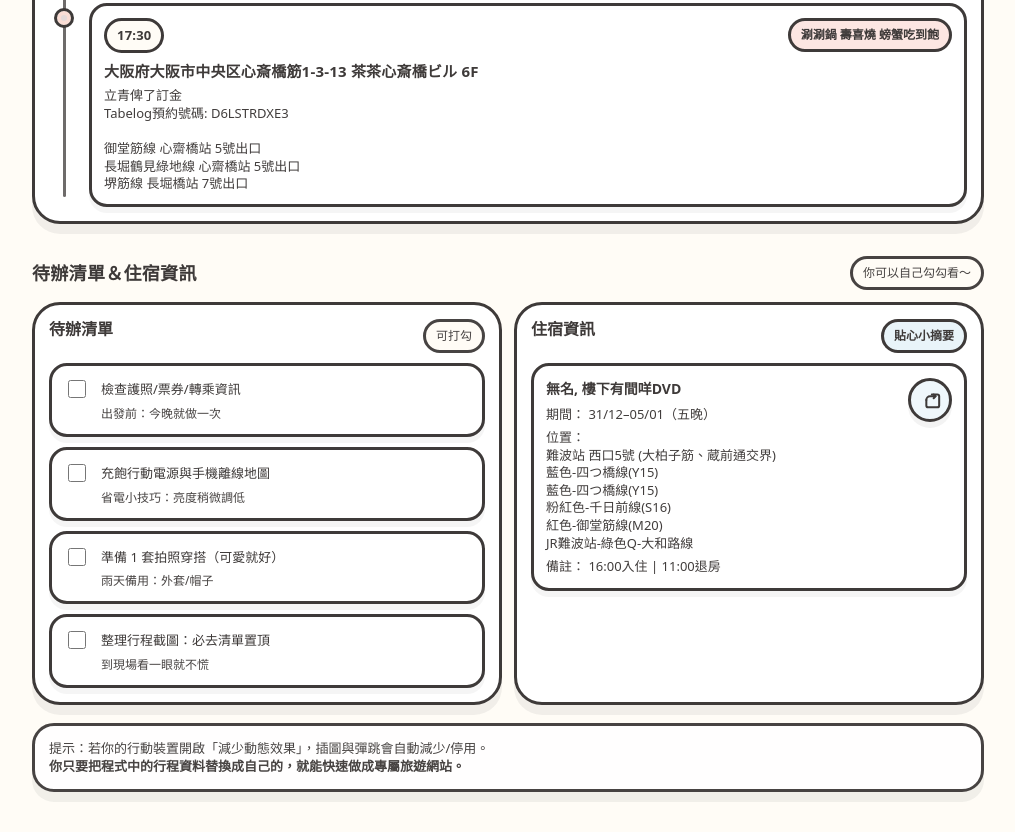
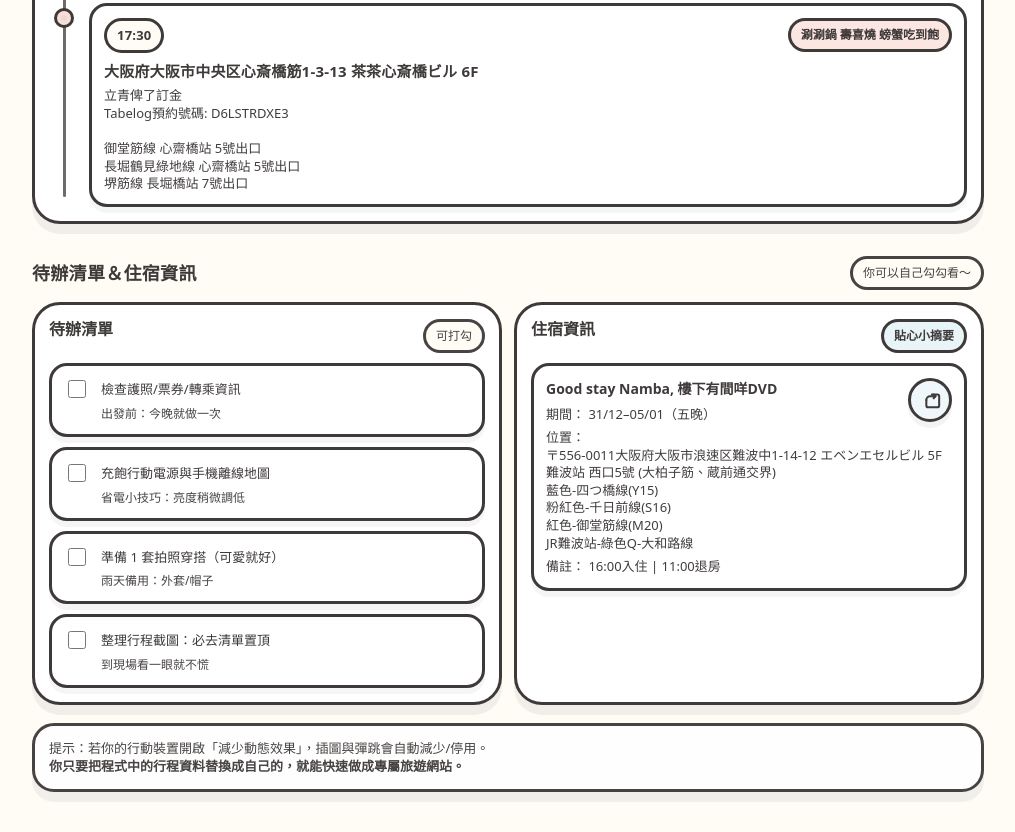
Before and after one commit to pikyiuyyy/pikyiuyyy, a plain HTML site: page index.html in a window 1280 px wide. Shown: the part 1231-2063 px from the top of the page, without its empty margins (132-1147 px from the left). Drawn offline with Linux system fonts and the light colour scheme; a web font is replaced by a local one.

Commit message:
Update index.html

```diff
--- a/index.html
+++ b/index.html
@@ -1258,9 +1258,9 @@
 
       stay: [
         {
-          name: "無名, 樓下有間咩DVD",
+          name: "Good stay Namba, 樓下有間咩DVD",
           period: "31/12–05/01（五晚）",
-          address: ["難波站 西口5號 (大柏子筋、蔵前通交界)", "藍色-四つ橋線(Y15) ", "藍色-四つ橋線(Y15) ", "粉紅色-千日前線(S16) ", "紅色-御堂筋線(M20) ", "JR難波站-綠色Q-大和路線"],
+          address: ["〒556-0011大阪府大阪市浪速区難波中1-14-12 エベンエセルビル 5F", "難波站 西口5號 (大柏子筋、蔵前通交界)", "藍色-四つ橋線(Y15) ", "粉紅色-千日前線(S16) ", "紅色-御堂筋線(M20) ", "JR難波站-綠色Q-大和路線"],
           notes: "16:00入住 | 11:00退房",
 
           // ✅ 新增：住宿連結（把網址換成你的）
```
